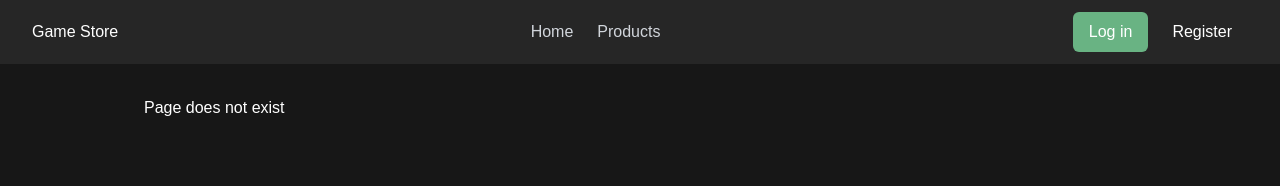
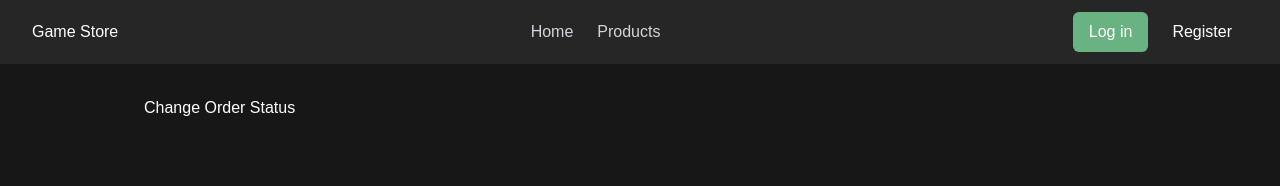
Before and after one commit to sinarhen/GameStore, a React (Create React App) app in the folder client/: page /admin in a window 1280 px wide. Shown: the top 186 px of the page. Built offline with nearby package versions, Linux system fonts and the light colour scheme; no server answers; the HTML template or start-up script is replaced by a standard one.

Commit message:
admin panel

```diff
--- a/client/src/App.tsx
+++ b/client/src/App.tsx
@@ -13,6 +13,7 @@ import { Toaster } from "react-hot-toast";
 import { AuthProvider } from "./contexts/AuthContext";
 import { FavoritesProvider } from "./contexts/FavoritesContext";
 import ProductDetails from "./pages/ProductDetails";
+import Admin from "./pages/Admin";
 
 function App() {
   return (
@@ -39,7 +40,7 @@ function App() {
                   <Route path='/orders' element={<Orders />} />
                   <Route path='/products/:productId' element={<ProductDetails />} />
                   <Route path='*' element={<h1>Page does not exist</h1>} />
-
+                  <Route path='/admin' element={<Admin />} />
                 </Routes>
 
             </div>
--- /dev/null
+++ b/client/src/pages/Admin.tsx
@@ -0,0 +1,6 @@
+export default function Admin() {
+    return (
+        <h1>Change Order Status</h1>
+
+    );
+}
```
